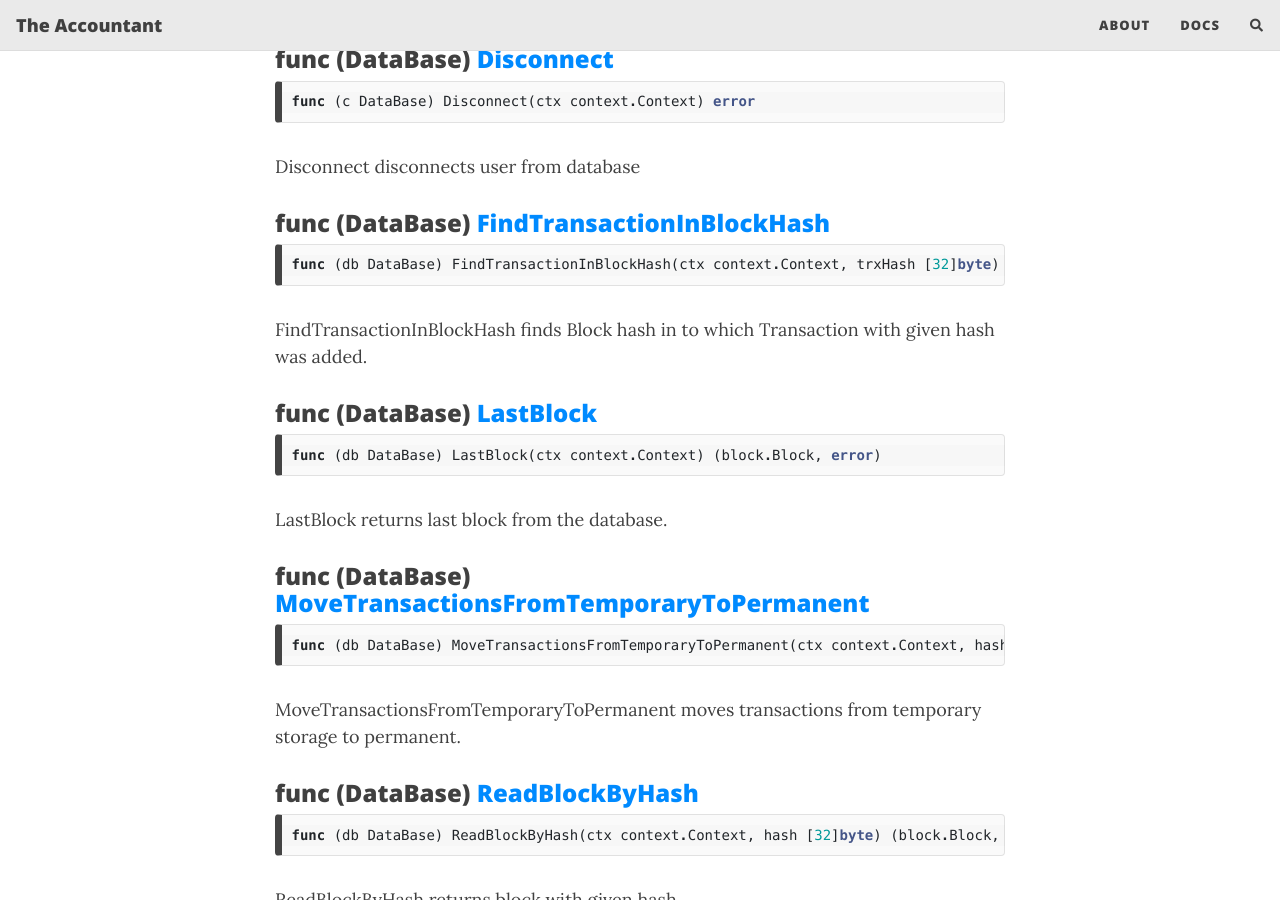
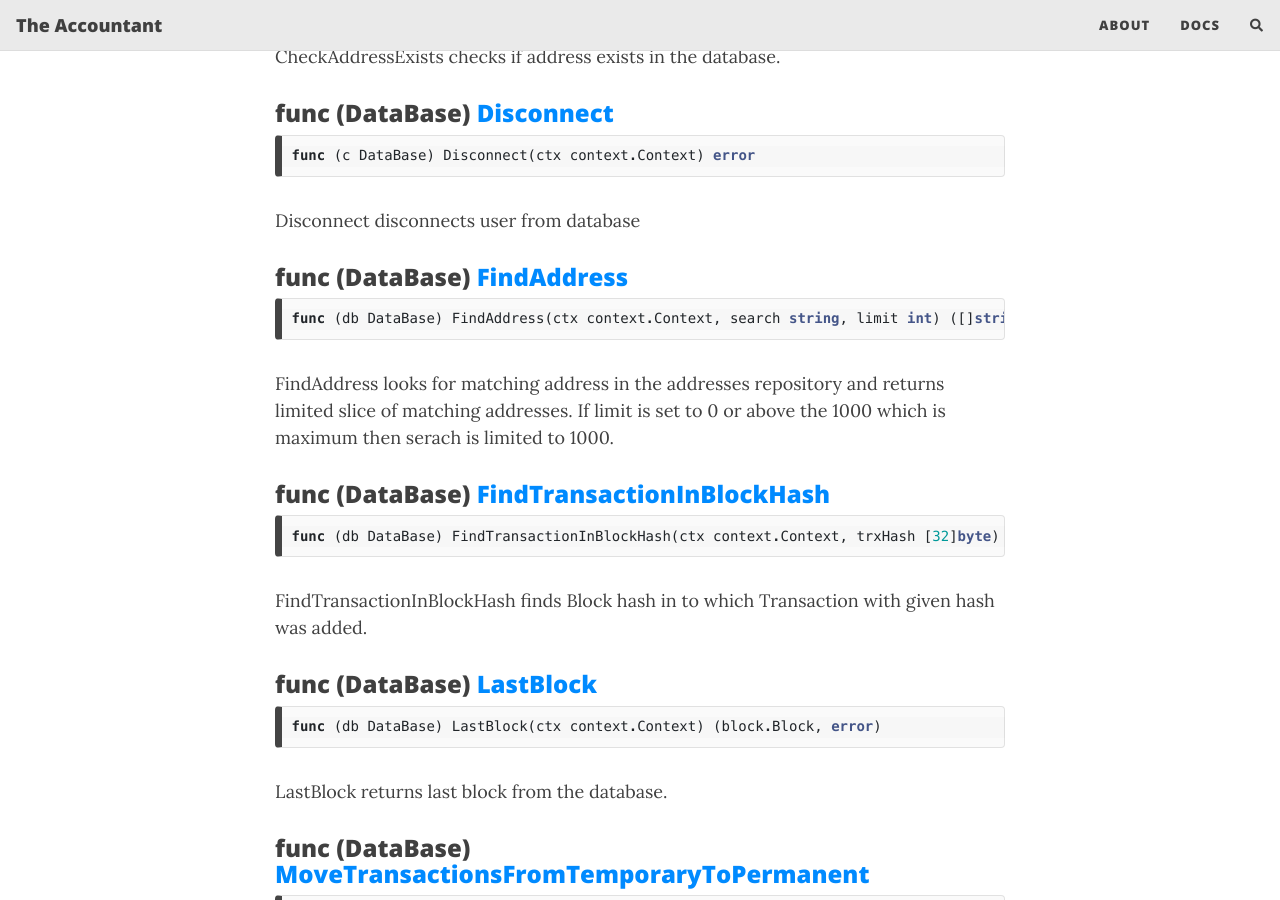
Before and after one commit to TheBlueDotGame/The-Accountant, a Jekyll site: the page built from docs/docs.md, in a window 1280 px wide and 900 px high, scrolled down 8254 px. Built offline with Jekyll 4.4.1, drawn with Linux system fonts in a browser that asks for light colours; nearby versions of some CDN libraries; comment, search, counter and statistics services are not loaded; some of the changed text lies outside the part shown.

Commit message:
Update docs. Search address.

````diff
--- a/docs/docs.md
+++ b/docs/docs.md
@@ -317,6 +317,7 @@ import "github.com/bartossh/The-Accountant/repo"
   - [func Connect(ctx context.Context, connStr, databaseName string) (*DataBase, error)](<#func-connect>)
   - [func (db DataBase) CheckAddressExists(ctx context.Context, address string) (bool, error)](<#func-database-checkaddressexists>)
   - [func (c DataBase) Disconnect(ctx context.Context) error](<#func-database-disconnect>)
+  - [func (db DataBase) FindAddress(ctx context.Context, search string, limit int) ([]string, error)](<#func-database-findaddress>)
   - [func (db DataBase) FindTransactionInBlockHash(ctx context.Context, trxHash [32]byte) ([32]byte, error)](<#func-database-findtransactioninblockhash>)
   - [func (db DataBase) LastBlock(ctx context.Context) (block.Block, error)](<#func-database-lastblock>)
   - [func (db DataBase) MoveTransactionsFromTemporaryToPermanent(ctx context.Context, hash [][32]byte) error](<#func-database-movetransactionsfromtemporarytopermanent>)
@@ -375,7 +376,15 @@ func (c DataBase) Disconnect(ctx context.Context) error
 
 Disconnect disconnects user from database
 
-### func \(DataBase\) [FindTransactionInBlockHash](<https://github.com/bartossh/The-Accountant/blob/main/repo/search.go#L32>)
+### func \(DataBase\) [FindAddress](<https://github.com/bartossh/The-Accountant/blob/main/repo/search.go#L43>)
+
+```go
+func (db DataBase) FindAddress(ctx context.Context, search string, limit int) ([]string, error)
+```
+
+FindAddress looks for matching address in the addresses repository and returns limited slice of matching addresses. If limit is set to 0 or above the 1000 which is maximum then serach is limited to 1000.
+
+### func \(DataBase\) [FindTransactionInBlockHash](<https://github.com/bartossh/The-Accountant/blob/main/repo/search.go#L33>)
 
 ```go
 func (db DataBase) FindTransactionInBlockHash(ctx context.Context, trxHash [32]byte) ([32]byte, error)
@@ -407,7 +416,7 @@ func (db DataBase) ReadBlockByHash(ctx context.Context, hash [32]byte) (block.Bl
 
 ReadBlockByHash returns block with given hash.
 
-### func \(DataBase\) [RunMigration](<https://github.com/bartossh/The-Accountant/blob/main/repo/migrations.go#L190>)
+### func \(DataBase\) [RunMigration](<https://github.com/bartossh/The-Accountant/blob/main/repo/migrations.go#L200>)
 
 ```go
 func (c DataBase) RunMigration(ctx context.Context) error
@@ -439,7 +448,7 @@ func (db DataBase) WriteTemporaryTransaction(ctx context.Context, trx *transacti
 
 WriteTemporaryTransaction writes transaction to the temporary storage.
 
-### func \(DataBase\) [WriteTransactionsInBlock](<https://github.com/bartossh/The-Accountant/blob/main/repo/search.go#L19>)
+### func \(DataBase\) [WriteTransactionsInBlock](<https://github.com/bartossh/The-Accountant/blob/main/repo/search.go#L20>)
 
 ```go
 func (db DataBase) WriteTransactionsInBlock(ctx context.Context, blockHash [32]byte, trxHash [][32]byte) error
@@ -457,7 +466,7 @@ type Migration struct {
 }
 ```
 
-## type [TransactionInBlock](<https://github.com/bartossh/The-Accountant/blob/main/repo/search.go#L12-L16>)
+## type [TransactionInBlock](<https://github.com/bartossh/The-Accountant/blob/main/repo/search.go#L13-L17>)
 
 TransactionInBlock stores relation between Transaction and Block to which Transaction was added. It is tored for fast lookup only.
 
````
Also changed, not shown: docs.md (deleted, +0 -3 lines).
